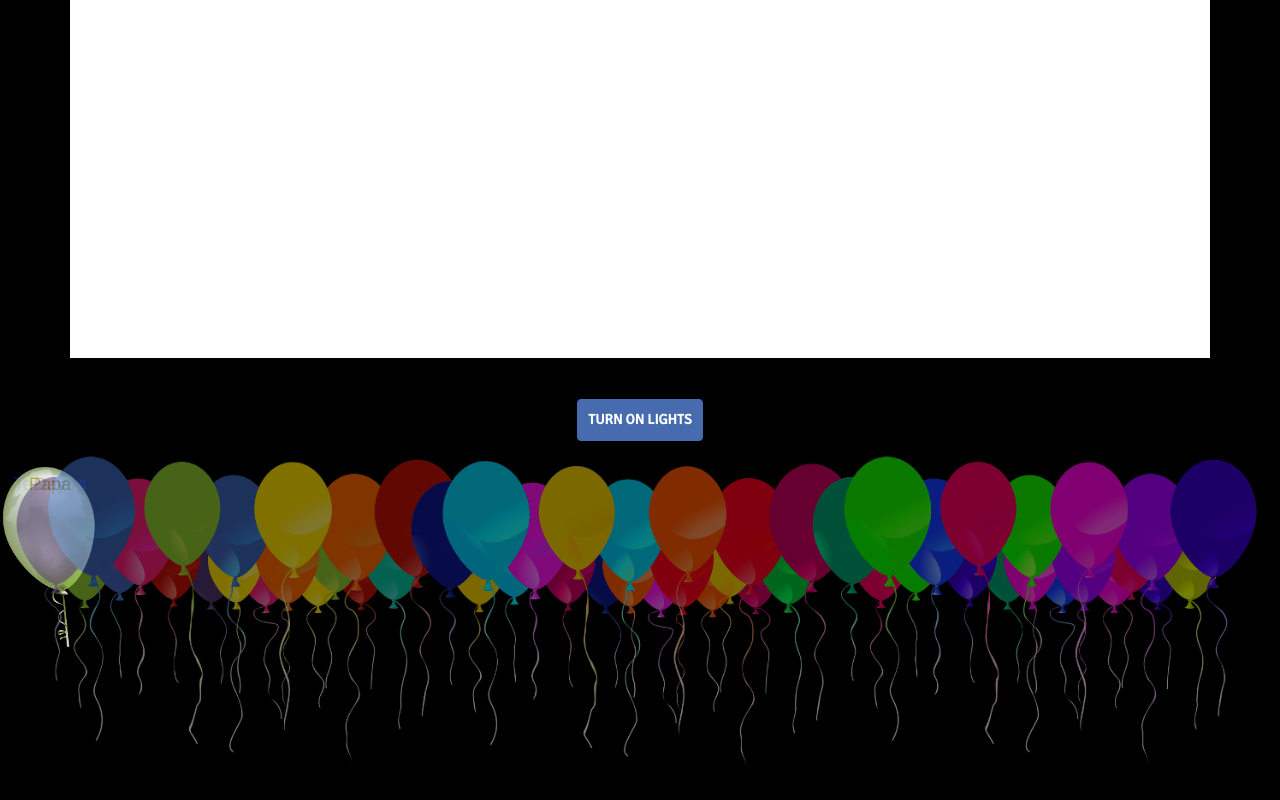
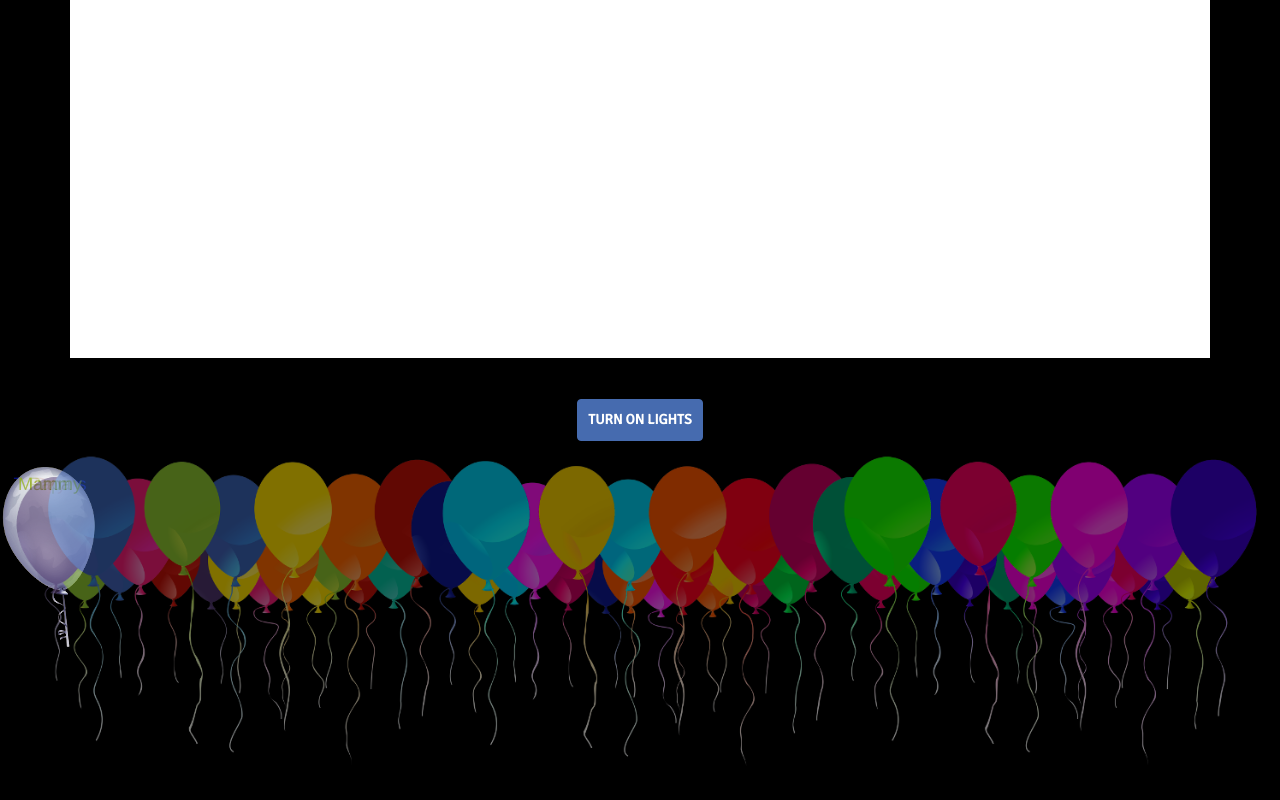
Before and after one commit to ShantanuGame/birthday2.0, a website: page index.html in a window 1280 px wide. Shown: the part 352-1152 px from the top of the page. Drawn offline with nearby package versions, Linux system fonts and the light colour scheme.

Commit message:
Update index.html

```diff
--- a/index.html
+++ b/index.html
@@ -46,6 +46,9 @@
  <div class="balloons text-center" id="b4">
      <h4 style="color:#8FAD00;">Papa</h4>
     </div>
+ <div class="balloons text-center" id="b5">
+     <h4 style="color:#8FAD00;"> Mammy</h4>
+ </div>
 
 
     <img src="Balloon-Border.png" width="100%" class="balloon-border">
```
